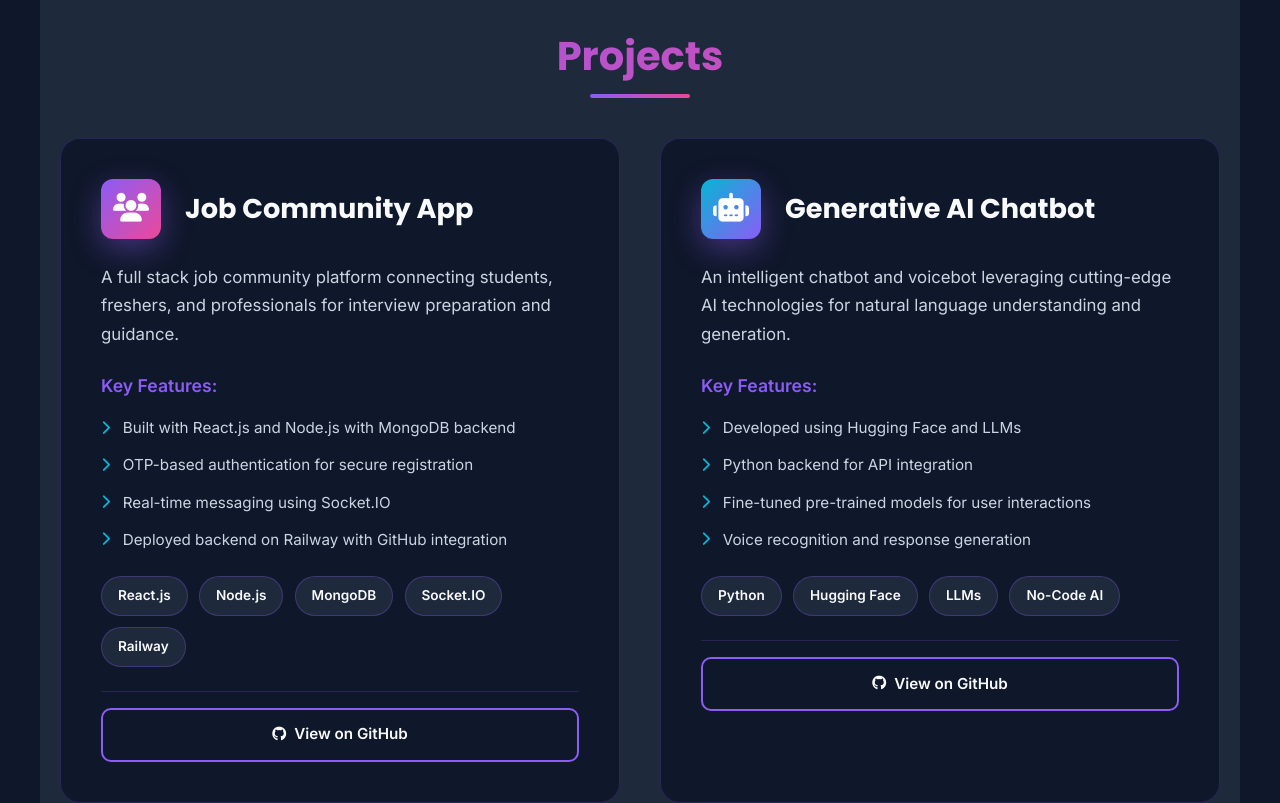
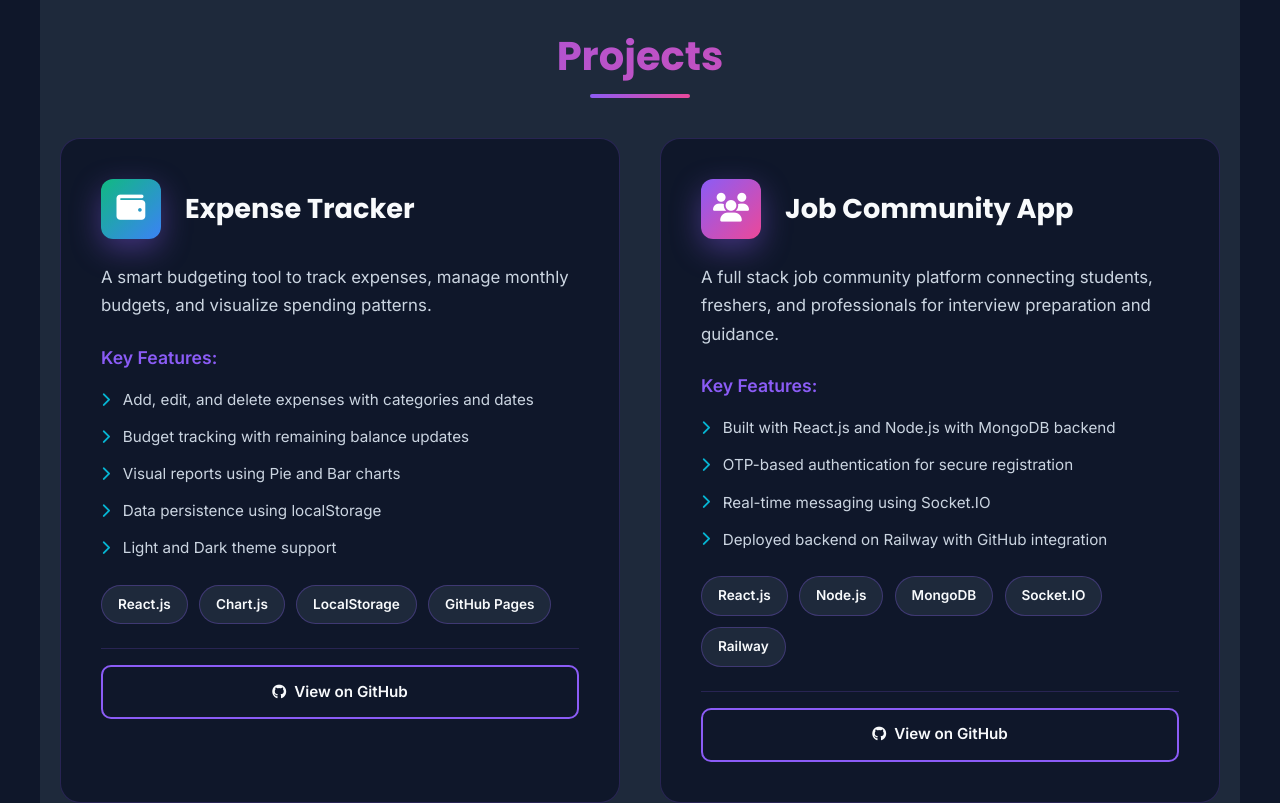
Before and after one commit to nagalakshmikalluri/nagalakshmi-portfolio, a React (Create React App) app: page / in a window 1280 px wide. Shown: the part 2740-3543 px from the top of the page. Built offline with nearby package versions, Linux system fonts and the light colour scheme.

Commit message:
Added Expense Tracker project details

```diff
--- a/src/components/Projects.js
+++ b/src/components/Projects.js
@@ -3,6 +3,22 @@
 
 const Projects = () => {
   const projects = [
+    {
+  title: 'Expense Tracker',
+  icon: 'fas fa-wallet',
+  description: 'A smart budgeting tool to track expenses, manage monthly budgets, and visualize spending patterns.',
+  features: [
+    'Add, edit, and delete expenses with categories and dates',
+    'Budget tracking with remaining balance updates',
+    'Visual reports using Pie and Bar charts',
+    'Data persistence using localStorage',
+    'Light and Dark theme support'
+  ],
+  tech: ['React.js', 'Chart.js', 'LocalStorage', 'GitHub Pages'],
+  gradient: 'linear-gradient(135deg, #10b981 0%, #3b82f6 100%)',
+  githubLink: 'https://github.com/nagalakshmikalluri/ExpensiveTracker'
+},
+
     {
       title: 'Job Community App',
       icon: 'fas fa-users',
```
